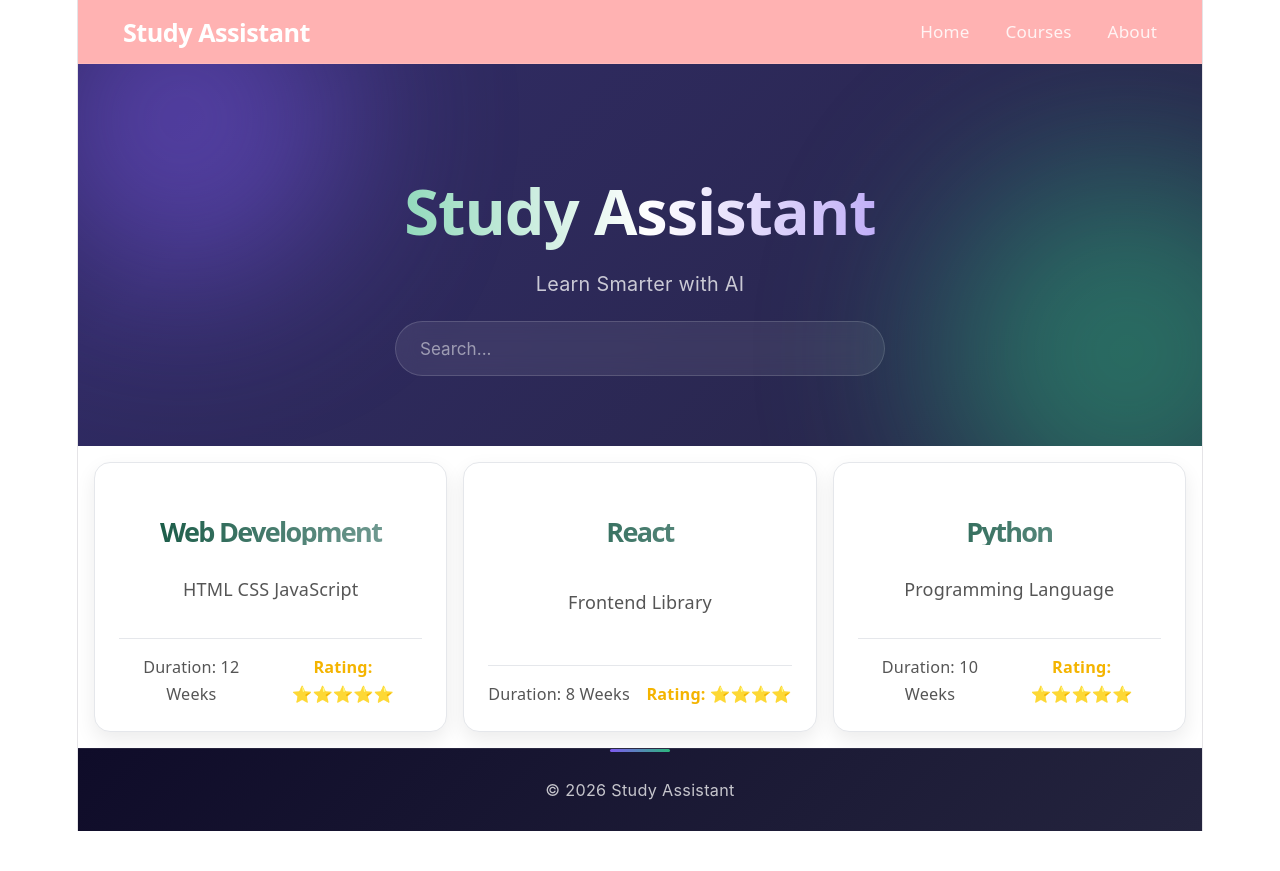
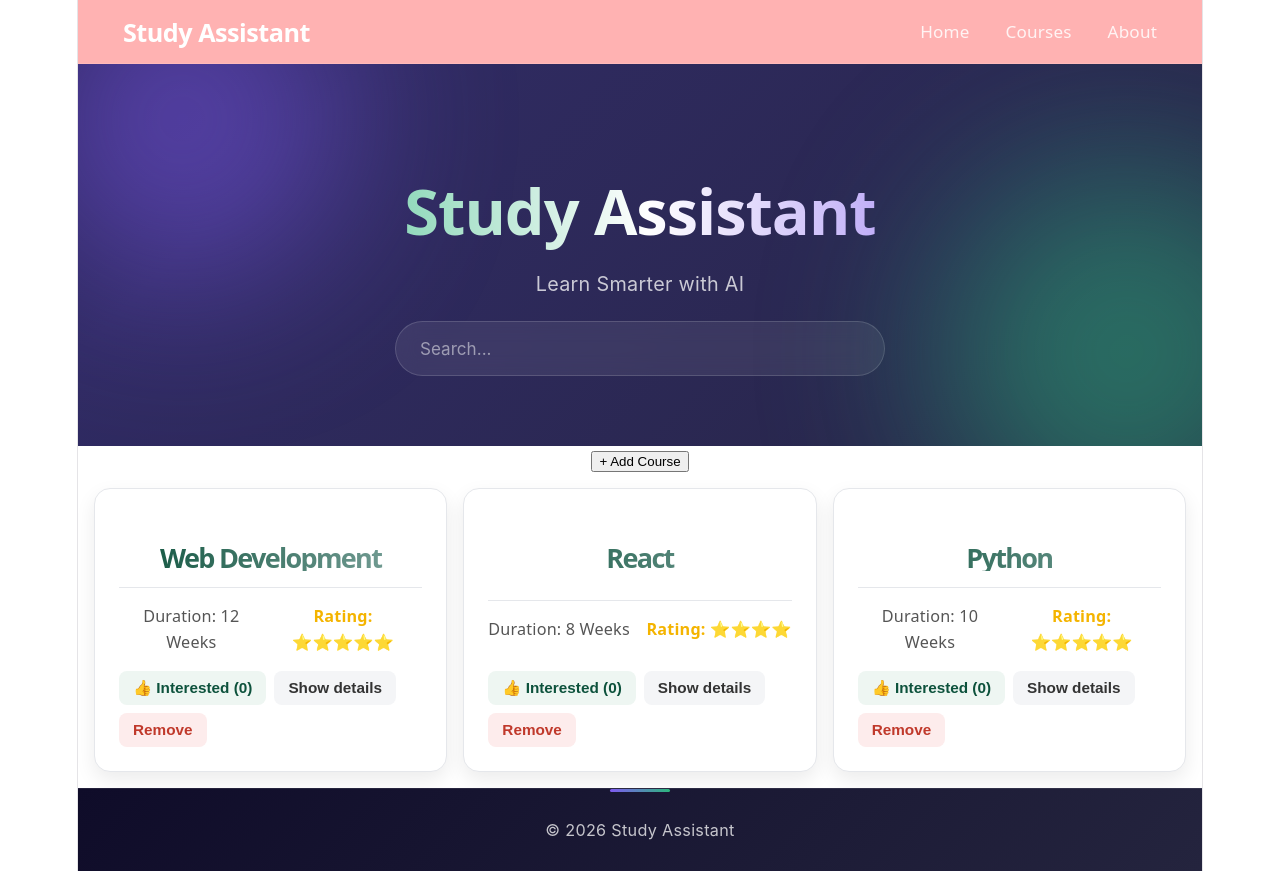
Before and after one commit to ua1891/Study-Assitant, a React app in the folder frontend/: page / in a window 1280 px wide. Before the commit the page ends 831 px from the top, so only its background shows below. Built offline with nearby package versions, Linux system fonts and the light colour scheme; the HTML template or start-up script is replaced by a standard one.

Commit message:
Add useState for toggle, remove, and counter

```diff
--- a/frontend/src/App.jsx
+++ b/frontend/src/App.jsx
@@ -1,24 +1,42 @@
-import CourseCard from "./components/CourseCard";
-import Header from "./components/Header";
-import Navbar from "./components/Navbar";
-import Footer from "./components/Footer";
-import courses from "./data/courses";
+import {useState} from "react";
+
+import CourseCard from "./Components/CourseCard";
+import Header from "./Components/Header";
+import Navbar from "./Components/Navbar";
+import Footer from "./Components/Footer";
+import initialCourses from "./data/courses";
 import "./App.css";
 
 function App() {
-  console.log(courses);
+  const [courses, setCourses] = useState(initialCourses);
+  function handleRemove(id) {
+  setCourses((prev) => prev.filter((course) => course.id !== id));
+}
+function handleAdd() {
+  const newCourse = {
+    id: Date.now(),
+    title: "New Course",
+    description: "Add a description",
+    duration: "TBD",
+    rating: "⭐",
+  };
+  setCourses((prev) => [...prev, newCourse]);
+}
   return (
     <div>
       <Navbar />
       <Header />
+      <button onClick={handleAdd}>+ Add Course</button>{/* Button to add a new course */}
       <div className="courseCardgrid">
         {courses.map((course) => (
           <CourseCard
             key={course.id}
+            id={course.id}//New Prop
             title={course.title}
             description={course.description}
             duration={course.duration}
             rating={course.rating}
+            onRemove={handleRemove}//New Prop
           />
         ))}
       </div>
--- a/frontend/src/Components/CourseCard.jsx
+++ b/frontend/src/Components/CourseCard.jsx
@@ -1,20 +1,32 @@
 import styles from "../styles/CourseCard.module.css";
+import { useState } from "react";
 
-function CourseCard({ title, description, duration, rating }) {
+
+function CourseCard({ id, title, description, duration, rating, onRemove }) {
+    const [expanded, setExpanded] = useState(false);
+    const [interested, setInterested] = useState(0);
     return (
-       console.log(title),
+
         <div className={styles.card}>
             <h1 className={styles.title}>{title}</h1>
 
-      <p className={styles.description}>{description}</p>
             <div className={styles.meta}>
-        <span className={styles.duration}>
-          Duration: {duration}
-        </span>
+                <span className={styles.duration}>Duration: {duration}</span>
+                <span className={styles.rating}>Rating: {rating}</span>
+            </div>
 
-        <span className={styles.rating}>
-          Rating: {rating}
-        </span>
+            {expanded && <p className={styles.description}>{description}</p>}
+
+            <div className={styles.actions}>
+                <button className={styles.btnInterested} onClick={() => setInterested((prev) => prev + 1)}>
+                    👍 Interested ({interested})
+                </button>
+                <button className={styles.btnToggle} onClick={() => setExpanded((prev) => !prev)}>
+                    {expanded ? "Hide details" : "Show details"}
+                </button>
+                <button className={styles.btnRemove} onClick={() => onRemove(id)}>
+                    Remove
+                </button>
             </div>
         </div>
     );
--- a/frontend/src/data/courses.js
+++ b/frontend/src/data/courses.js
@@ -1,4 +1,4 @@
-const courses = [
+const initialCourses = [
   {
     id: 1,
     title: "Web Development",
@@ -22,4 +22,4 @@ const courses = [
   },
 ];
 
-export default courses;
+export default initialCourses;
--- a/frontend/src/styles/CourseCard.module.css
+++ b/frontend/src/styles/CourseCard.module.css
@@ -56,3 +56,50 @@
   font-weight: 600;
   font-size: 0.9rem;
 }
+.actions {
+  display: flex;
+  flex-wrap: wrap;
+  gap: 8px;
+  margin-top: 16px;
+}
+
+.actions button {
+  border: none;
+  border-radius: 8px;
+  padding: 8px 14px;
+  font-size: 0.85rem;
+  font-weight: 600;
+  cursor: pointer;
+  transition: transform 0.15s ease, box-shadow 0.15s ease;
+}
+
+.actions button:hover {
+  transform: translateY(-2px);
+}
+
+.btnInterested {
+  background: #eef6f2;
+  color: #0d523c;
+}
+
+.btnInterested:hover {
+  background: #d9ece2;
+}
+
+.btnToggle {
+  background: #f4f5f7;
+  color: #333;
+}
+
+.btnToggle:hover {
+  background: #e7e8eb;
+}
+
+.btnRemove {
+  background: #fdecec;
+  color: #c0392b;
+}
+
+.btnRemove:hover {
+  background: #fbd6d4;
+}
```
Lines whose indentation alone changed are shown as unchanged.
